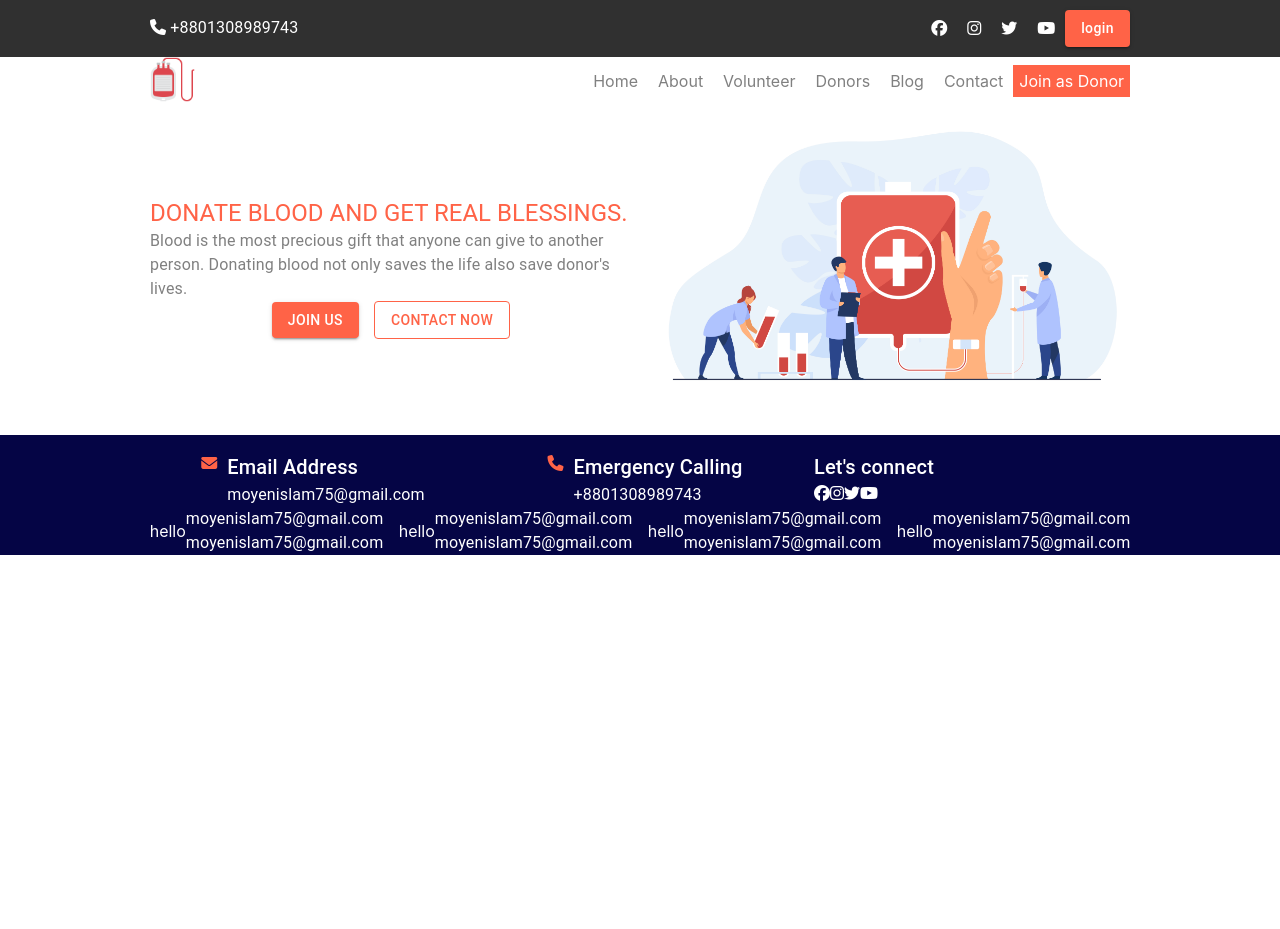
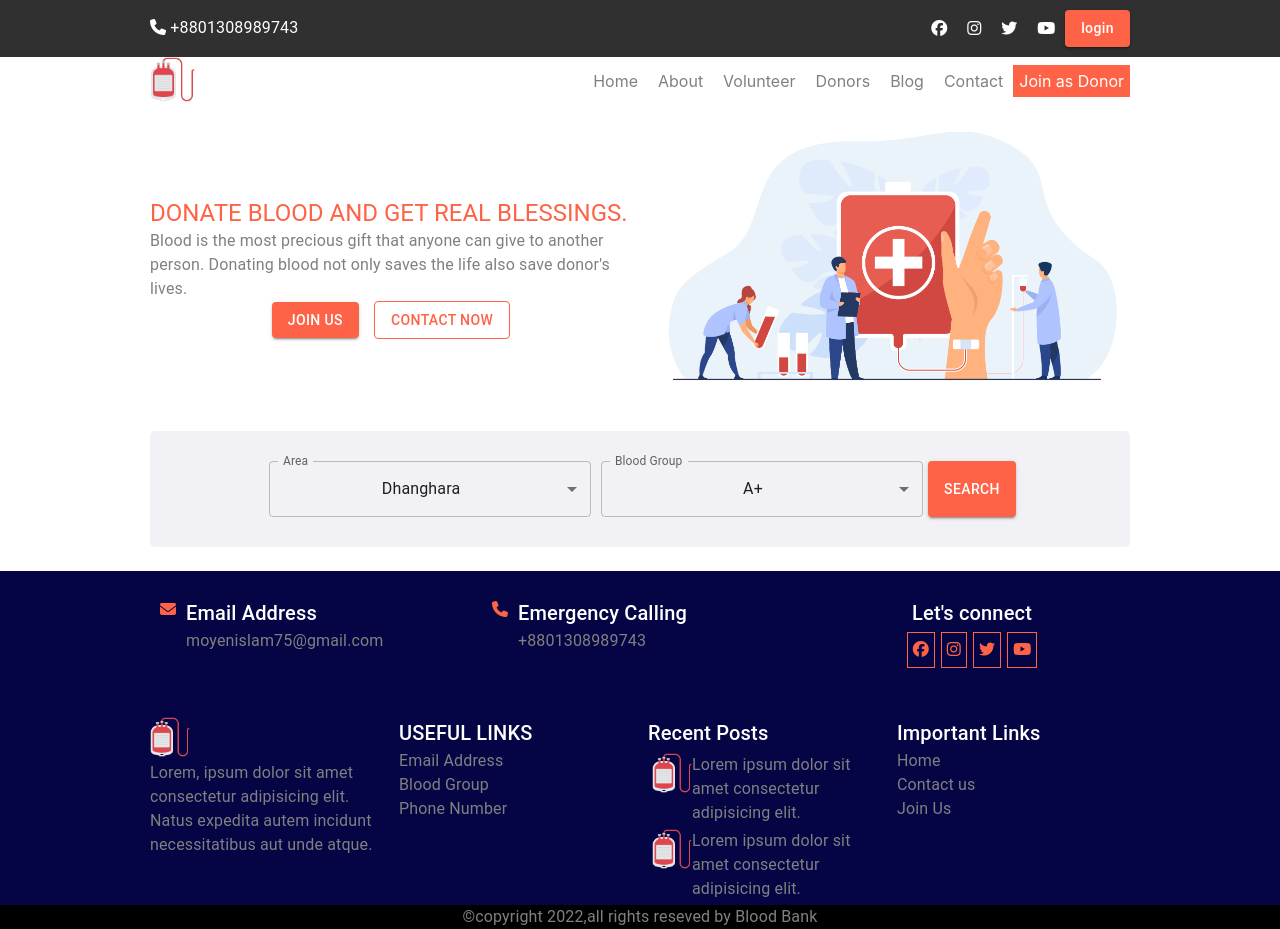
Before and after one commit to Moyen75/blood-bank-client, a React (Create React App) app: page / in a window 1280 px wide. Before the commit the page ends 800 px from the top, so only its background shows below. Built offline with nearby package versions, Linux system fonts and the light colour scheme.

Commit message:
footer added

```diff
--- a/src/App.js
+++ b/src/App.js
@@ -5,7 +5,7 @@ import Home from './pages/Home/Home/Home';
 
 function App() {
   return (
-    <div>
+    <div className="App">
       <BrowserRouter>
         <Routes>
           <Route path='/' element={<Home />}></Route>
--- a/src/Style/Style.css
+++ b/src/Style/Style.css
@@ -49,3 +49,16 @@
     grid-template-columns: repeat(2,1fr);
     align-items: center;
 }
+/* footer */
+.connects a{
+    color: tomato;
+    padding: 5px;
+    display: inline-block;
+    transition: all .3s;
+    border: 1px solid tomato;
+    margin: 3px;
+}
+.connects a:hover{
+    transform: scale(1.8);
+    border: none;
+}
--- a/src/pages/Home/Footer/Footer.js
+++ b/src/pages/Home/Footer/Footer.js
@@ -1,35 +1,38 @@
 import { Box, Grid, Typography } from '@mui/material';
 import React from 'react';
+import { Link } from 'react-router-dom';
+import img from '../../../images/blood-bag.png'
 
 const Footer = () => {
     return (
-        <Box sx={{ paddingX: { xs: '10px', md: '150px' }, backgroundColor: 'rgb(5, 5, 69)', color: 'white', marginTop: '20px' }}>
-            <Grid container spacing={2}>
+        <Box>
+            <Box sx={{ paddingX: { xs: '30px', md: '150px' }, backgroundColor: 'rgb(5, 5, 69)', color: 'white', marginTop: '20px' }}>
+                <Grid container spacing={2} sx={{ paddingTop: '10px' }}>
                     <Grid item xs={12} md={4}>
-                    <Box sx={{ display: 'flex', justifyContent: 'center' }}>
+                        <Box sx={{ display: 'flex'}}>
                             <Box sx={{ padding: "2px 10px", color: 'tomato' }}>
                                 <i class="fas fa-envelope"></i>
                             </Box>
-                        <Box>
+                            <Box sx={{textAlign:'left'}}>
                                 <Typography variant='h6'>
                                     Email Address
                                 </Typography>
-                            <Typography>
+                                <Typography sx={{ color: 'gray' }}>
                                     moyenislam75@gmail.com
                                 </Typography>
                             </Box>
                         </Box>
                     </Grid>
                     <Grid item xs={12} md={4}>
-                    <Box sx={{ display: 'flex', justifyContent: 'center' }}>
+                        <Box sx={{ display: 'flex'}}>
                             <Box sx={{ padding: "2px 10px", color: 'tomato' }}>
                                 <i class="fas fa-phone"></i>
                             </Box>
-                        <Box>
+                            <Box sx={{textAlign:'left'}}>
                                 <Typography variant='h6'>
                                     Emergency Calling
                                 </Typography>
-                            <Typography>
+                                <Typography sx={{ color: 'gray' }}>
                                     +8801308989743
                                 </Typography>
                             </Box>
@@ -42,77 +45,97 @@ const Footer = () => {
                                 <Typography variant='h6'>
                                     Let's connect
                                 </Typography>
-                            <span><i class="fab fa-facebook"></i></span>
-                            <span><i class="fab fa-instagram"></i></span>
-                            <span><i class="fab fa-twitter"></i></span>
-                            <span><i class="fab fa-youtube"></i></span>
+                                <Typography className='connects'>
+                                    <Link to='/'><i class="fab fa-facebook"></i></Link>
+                                    <Link to='/'><i class="fab fa-instagram"></i></Link>
+                                    <Link to='/'><i class="fab fa-twitter"></i></Link>
+                                    <Link to='/'><i class="fab fa-youtube"></i></Link>
+                                </Typography>
                             </Box>
                         </Box>
                     </Grid>
                 </Grid>
-            <Grid container spacing={2}>
+                <Grid container spacing={2} sx={{ marginTop: '30px' }}>
                     <Grid item xs={12} md={3}>
-                    <Box sx={{ display: 'flex', alignItems: 'center', justifyContent: 'center' }}>
                         <Box>
-                            hello
-                        </Box>
-                        <Box>
-                            <Typography>
-                                moyenislam75@gmail.com
-                            </Typography>
-                            <Typography>
-                                moyenislam75@gmail.com
+
+                            <Box sx={{textAlign:'left'}}>
+                                <img style={{ width: '40px', height: '40px', marginX: 'auto' }} src={img} alt="" />
+                                <Typography sx={{ color: 'gray' }}>
+                                    Lorem, ipsum dolor sit amet consectetur adipisicing elit. Natus expedita autem incidunt necessitatibus aut unde atque.
                                 </Typography>
                             </Box>
                         </Box>
                     </Grid>
                     <Grid item xs={12} md={3}>
-                    <Box sx={{ display: 'flex', alignItems: 'center', justifyContent: 'center' }}>
                         <Box>
-                            hello
+                            <Box sx={{textAlign:'left'}}>
+                                <Typography variant='h6'>
+                                    USEFUL LINKS
+                                </Typography>
+                                <Typography sx={{ color: 'gray' }}>
+                                    Email Address
+                                </Typography>
+                                <Typography sx={{ color: 'gray' }}>
+                                    Blood Group
+                                </Typography>
+                                <Typography sx={{ color: 'gray' }}>
+                                    Phone Number
+                                </Typography>
+                            </Box>
+                        </Box>
+                    </Grid>
+                    <Grid item xs={12} md={3} sx={{textAlign:'left'}}>
+                        <Typography variant='h6'>
+                            Recent Posts
+                        </Typography>
+                        <Box sx={{ display: 'flex', justifyContent: 'center', margin: '4px' }}>
+                            <Box>
+                                <img style={{ width: '40px', height: '40px', marginX: 'auto' }} src={img} alt="" />
                             </Box>
                             <Box>
-                            <Typography>
-                                moyenislam75@gmail.com
+                                <Typography sx={{ color: 'gray' }}>
+                                    Lorem ipsum dolor sit amet consectetur adipisicing elit.
                                 </Typography>
-                            <Typography>
-                                moyenislam75@gmail.com
+                            </Box>
+                        </Box>
+                        <Box sx={{ display: 'flex', justifyContent: 'center', margin: '4px' }}>
+                            <Box>
+                                <img style={{ width: '40px', height: '40px', marginX: 'auto' }} src={img} alt="" />
+                            </Box>
+                            <Box>
+                                <Typography sx={{ color: 'gray' }}>
+                                    Lorem ipsum dolor sit amet consectetur adipisicing elit.
                                 </Typography>
                             </Box>
                         </Box>
                     </Grid>
                     <Grid item xs={12} md={3}>
-                    <Box sx={{ display: 'flex', alignItems: 'center', justifyContent: 'center' }}>
                         <Box>
-                            hello
-                        </Box>
-                        <Box>
-                            <Typography>
-                                moyenislam75@gmail.com
+                            <Box sx={{textAlign:'left'}}>
+                                <Typography variant='h6'>
+                                    Important Links
                                 </Typography>
-                            <Typography>
-                                moyenislam75@gmail.com
+                                <Typography sx={{ color: 'gray' }}>
+                                    Home
                                 </Typography>
-                        </Box>
-                    </Box>
-                </Grid>
-                <Grid item xs={12} md={3}>
-                    <Box sx={{ display: 'flex', alignItems: 'center', justifyContent: 'center' }}>
-                        <Box>
-                            hello
-                        </Box>
-                        <Box>
-                            <Typography>
-                                moyenislam75@gmail.com
+                                <Typography sx={{ color: 'gray' }}>
+                                    Contact us
                                 </Typography>
-                            <Typography>
-                                moyenislam75@gmail.com
+                                <Typography sx={{ color: 'gray' }}>
+                                    Join Us
                                 </Typography>
                             </Box>
                         </Box>
                     </Grid>
                 </Grid>
             </Box>
+            <Box sx={{ backgroundColor: 'black', textAlign: 'center', color: 'gray' }}>
+                <Typography>
+                    &copy;copyright 2022,all rights reseved by Blood Bank
+                </Typography>
+            </Box>
+        </Box>
     );
 };
 
--- a/src/pages/Home/TopBanner/TopBanner.js
+++ b/src/pages/Home/TopBanner/TopBanner.js
@@ -1,9 +1,78 @@
 import { Button, Grid, Typography } from '@mui/material'
 import { Box } from '@mui/system'
 import React from 'react'
+import TextField from '@mui/material/TextField';
+import MenuItem from '@mui/material/MenuItem';
 import banner from '../../../images/6261.jpg'
 
+
+const currencies = [
+    {
+        value: 'Dhanghara',
+        label: 'Dhanghara',
+    },
+    {
+        value: 'Pangasi',
+        label: 'Pangasi',
+    },
+    {
+        value: 'Bramhogasa',
+        label: 'Bramhogasa',
+    },
+    {
+        value: 'Chandaikona',
+        label: 'Chandaikona',
+    },
+    {
+        value: 'Nimgachi',
+        label: 'Nimgachi',
+    }
+];
+const BloodGroups = [
+    {
+        value: 'A+',
+        label: 'A+',
+    },
+    {
+        value: 'A-',
+        label: 'A-',
+    },
+    {
+        value: 'B+',
+        label: 'B+',
+    },
+    {
+        value: 'B-',
+        label: 'B-',
+    },
+    {
+        value: 'AB+',
+        label: 'AB+',
+    },
+    {
+        value: 'AB-',
+        label: 'AB-',
+    },
+    {
+        value: 'O+',
+        label: 'O+',
+    },
+    {
+        value: 'O-',
+        label: 'O-',
+    }
+];
+
 export const TopBanner = () => {
+    const [currency, setCurrency] = React.useState('Dhanghara');
+    const [blood, setBlood] = React.useState('A+');
+
+    const handleChange = (event) => {
+        setCurrency(event.target.value);
+    };
+    const handleChangeBlood = (event) => {
+        setBlood(event.target.value);
+    };
     const bgStyle = {
         backgroundImage: `url(${banner})`,
         backgroundSize: 'cover',
@@ -12,6 +81,7 @@ export const TopBanner = () => {
     }
     return (
         <Box>
+            <Box>
                 <Grid container spacing={2} sx={{ alignItems: 'center' }}>
                     <Grid item xs={12} md={6}>
                         <Box sx={{
@@ -19,8 +89,8 @@ export const TopBanner = () => {
                                 xs: `url(${banner})`, backgroundSize: 'cover',
                                 backgroundPosition: 'left',
                                 backgroundRepeat: 'no-repeat', md: 'url()'
-                        }, minHeight: { xs: '430px', md: 'auto' },
-                        display: 'flex', alignItems: 'center'
+                            }, minHeight: { xs: '450px', md: 'auto' },
+                            display: 'flex'
 
                         }}>
                             <Box sx={{ textAlign: { xs: 'left', md: 'center' }, maxWidth: { xs: '240px', md: '100%' }, color: 'gray' }}>
@@ -32,10 +102,10 @@ export const TopBanner = () => {
                                     Donating blood not only saves the life also save donor's lives.
                                 </Typography>
                                 <Button
-                                sx={{ color: "white", backgroundColor: 'tomato', transition: 'all .3s', '&:hover': { color: 'tomato', backgroundColor: 'white', border: '1px solid tomato', boxShadow: 'none' } }}
+                                    sx={{ color: "white", display: { xs: 'block', md: 'inline-block' }, margin: { xs: '10px 0', md: '0' }, backgroundColor: 'tomato', transition: 'all .3s', '&:hover': { color: 'tomato', backgroundColor: 'white', border: '1px solid tomato', boxShadow: 'none' } }}
                                     variant='contained'>JOIN US</Button>
                                 <Button
-                                sx={{ marginLeft: '15px', color: "tomato", backgroundColor: 'white', border: '1px solid tomato', boxShadow: 'none', transition: 'all .3s', '&:hover': { color: "white", backgroundColor: 'tomato' } }}
+                                    sx={{ marginLeft: { xs: '2px', md: '15px' }, color: "tomato", backgroundColor: 'white', border: '1px solid tomato', boxShadow: 'none', display: { xs: 'block', md: 'inline-block' }, transition: 'all .3s', '&:hover': { color: "white", backgroundColor: 'tomato' } }}
                                     variant='contained'>CONTACT NOW</Button>
                             </Box>
                         </Box>
@@ -48,5 +118,43 @@ export const TopBanner = () => {
                     </Grid>
                 </Grid>
             </Box>
+            <Box sx={{ padding: { xs: '30px 0', md: '30px' }, backgroundColor: '#F2F2F6 ', marginBottom: '40px', marginTop: { xs: '-20px', md: '0' }, zIndex: '999', borderRadius: '5px' }}>
+                <form action="">
+                    <TextField
+                        id="outlined-select-currency"
+                        select
+                        label="Area"
+                        sx={{ width: {xs:'25%',md:'35%'}, marginX: '5px' }}
+                        value={currency}
+                        onChange={handleChange}
+                    >
+                        {currencies.map((option) => (
+                            <MenuItem key={option.value} value={option.value}>
+                                {option.label}
+                            </MenuItem>
+                        ))}
+                    </TextField>
+                    <TextField
+                        id="outlined-select-currency"
+                        select
+                        label="Blood Group"
+                        sx={{ width: {xs:'25%',md:'35%'}, marginX: '5px' }}
+                        value={blood}
+                        onChange={handleChangeBlood}
+                    >
+                        {BloodGroups.map((option) => (
+                            <MenuItem key={option.value} value={option.value}>
+                                {option.label}
+                            </MenuItem>
+                        ))}
+                    </TextField>
+                    <Button
+                        type='submit'
+                        variant='contained'
+                        sx={{ paddingY: '16px', backgroundColor: 'tomato', color: 'white', "&:hover": { backgroundColor: 'white', color: 'tomato', boxShadow: 'none', outline: 'tomato solid 1px' } }}
+                    >Search</Button>
+                </form>
+            </Box>
+        </Box>
     )
 }
```
Lines whose indentation alone changed are shown as unchanged.
